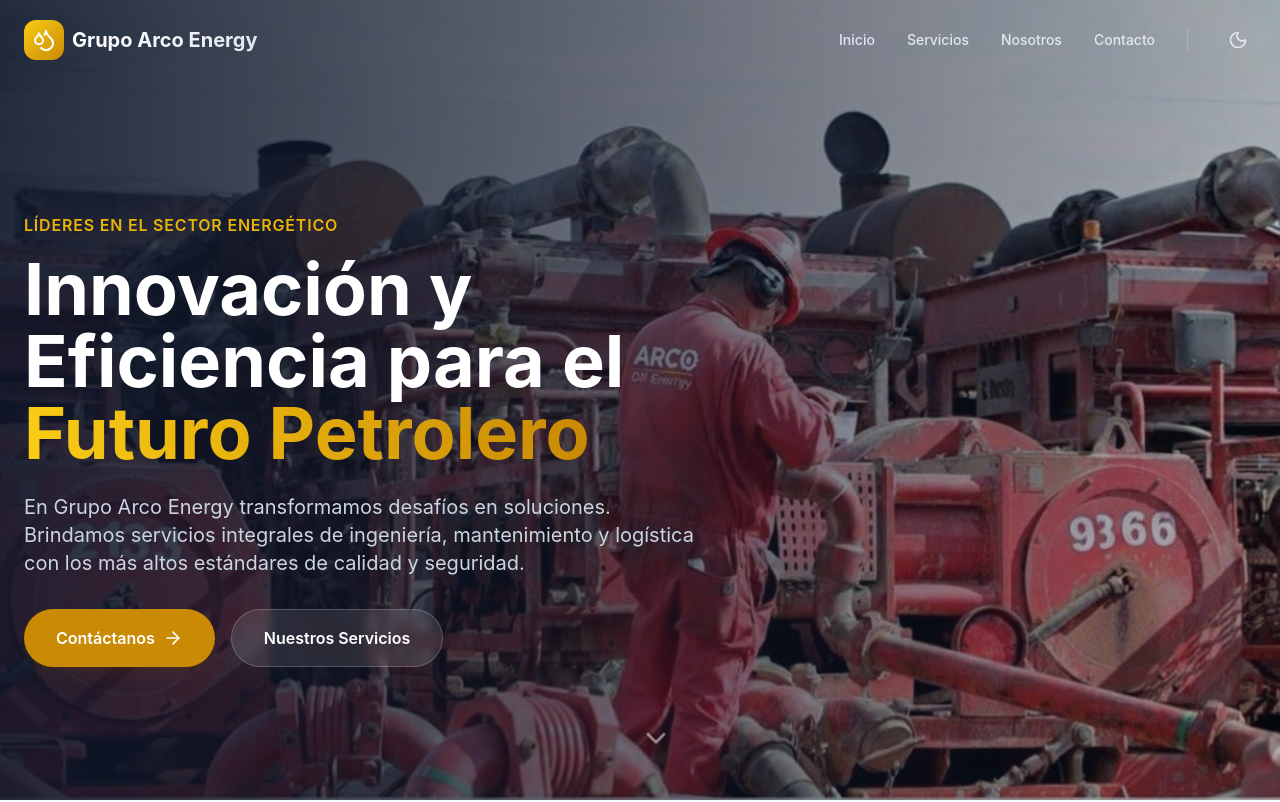
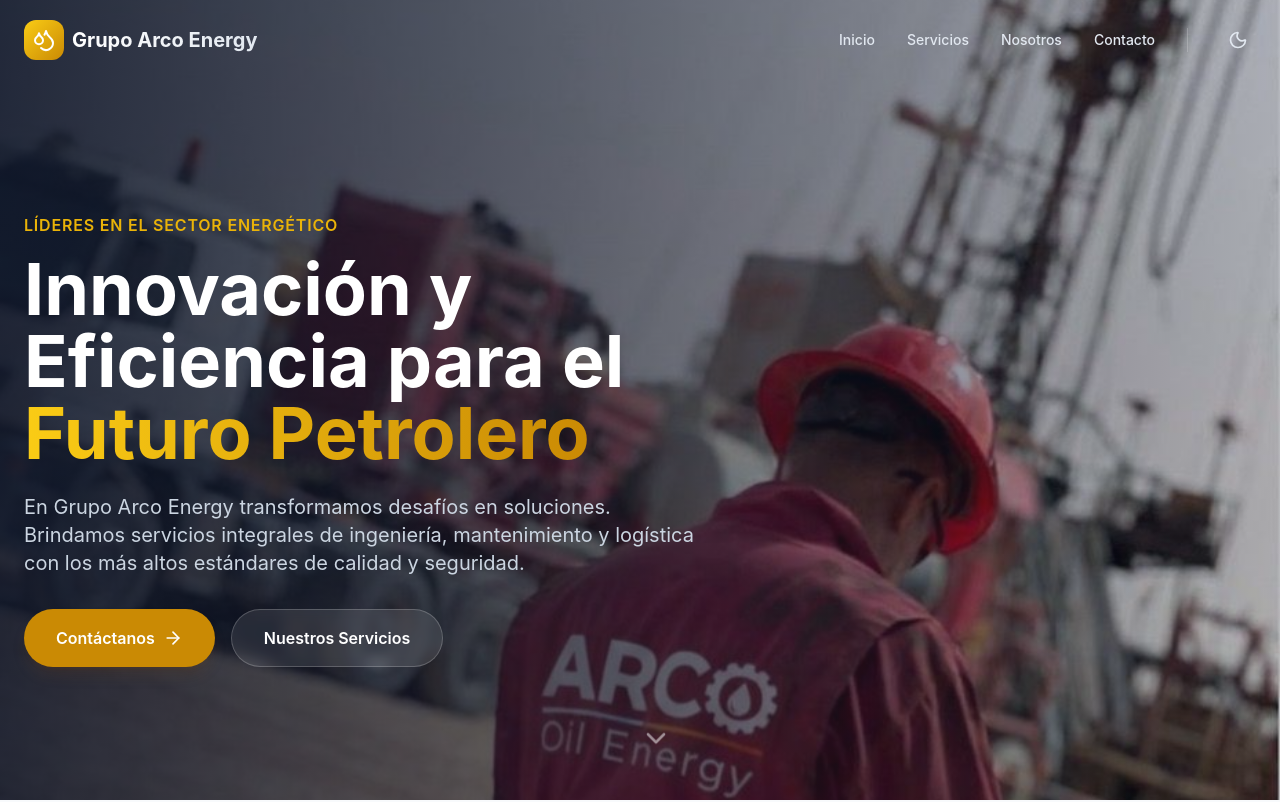
Before and after one commit to oalonsodev/grupo-arco, a React (Vite) app: page / in a window 1280 px wide. Shown: the top 802 px of the page. Built offline with nearby package versions, Linux system fonts and the light colour scheme.

Commit message:
feat: add arco1 to the hero images array.

```diff
--- a/src/sections/Hero.tsx
+++ b/src/sections/Hero.tsx
@@ -2,10 +2,11 @@
 import { motion, AnimatePresence } from 'framer-motion';
 import { ArrowRight, ChevronDown } from 'lucide-react';
 
+import arco1 from '../assets/arco-1.jpeg';
 import arco2 from '../assets/arco-2.jpeg';
 import arco3 from '../assets/arco-3.jpeg';
 
-const heroImages = [arco3, arco2];
+const heroImages = [arco1, arco2, arco3];
 
 export default function Hero() {
 	const [currentImageIndex, setCurrentImageIndex] = useState(0);
```
